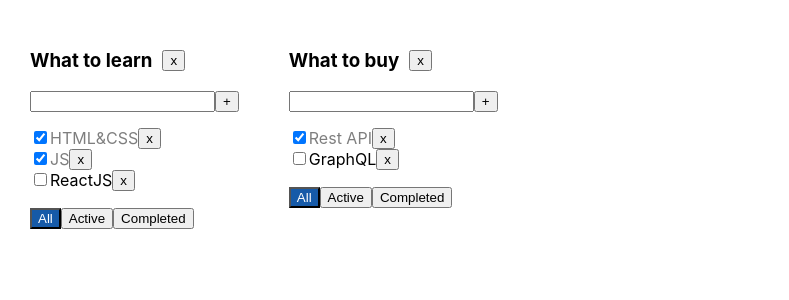
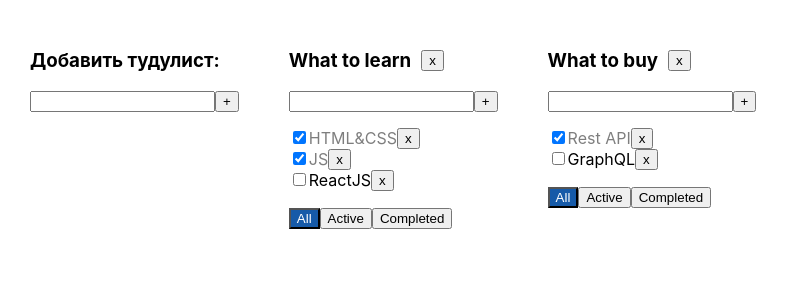
Before and after one commit to RomanHass/todolist, a React (Vite) app: page / in a window 1280 px wide. Shown: the top 300 px of the page, without its empty margins (0-789 px from the left). Built offline with nearby package versions, Linux system fonts and the light colour scheme.

Commit message:
add: functionality for adding todolists

```diff
--- a/src/App.tsx
+++ b/src/App.tsx
@@ -23,6 +23,7 @@ export const App = () => {
   const [todolists, setTodolists] = useState<TodolistType[]>([
     { id: todolistId1, title: 'What to learn', filter: 'all' },
     { id: todolistId2, title: 'What to buy', filter: 'all' },
+    // { id: todolistId2, title: 'What to buy', filter: 'all' },
   ])
 
   const [tasks, setTasks] = useState({
@@ -36,6 +37,13 @@ export const App = () => {
       { id: v1(), title: 'GraphQL', isDone: false },
     ],
   })
+
+  const addTodolist = (title: string) => {
+    const todolistId = v1()
+    const newTodolist: TodolistType = { id: todolistId, title, filter: 'all' }
+    setTodolists([newTodolist, ...todolists])
+    setTasks({ ...tasks, [todolistId]: [] })
+  }
 
   const removeTodolist = (todolistId: string) => {
     setTodolists(todolists.filter(tl => tl.id !== todolistId))
@@ -61,6 +69,10 @@ export const App = () => {
 
   return (
     <div className="app">
+      <div>
+        <h3>Добавить тудулист:</h3>
+        <AddItemForm addItem={addTodolist} />
+      </div>
       {todolists.map(tl => {
         let tasksForTodolist = tasks[tl.id]
         return (
@@ -72,7 +84,7 @@ export const App = () => {
             filter={tl.filter}
             removeTodolist={removeTodolist}
             removeTask={removeTask}
-            addTask={addTask}
+            addItem={addTask}
             changeTaskStatus={changeTaskStatus}
             changeTodolistFilter={changeTodolistFilter}
           />
--- a/src/components/AddItemForm.tsx
+++ b/src/components/AddItemForm.tsx
@@ -2,29 +2,28 @@ import { ChangeEvent, KeyboardEvent, useState } from 'react'
 import { Button } from './Button'
 
 export type PropsType = {
-  todolistId: string
-  addTask: (todolistId: string, title: string) => void
+  addItem: (title: string) => void
 }
 
-export const AddItemForm = ({ todolistId, addTask }: PropsType) => {
+export const AddItemForm = ({ addItem }: PropsType) => {
   const [inputValue, setInputValue] = useState('')
   const [error, setError] = useState<null | string>(null)
 
-  const changeTaskTitleHandler = (e: ChangeEvent<HTMLInputElement>) => {
+  const changeItemTitleHandler = (e: ChangeEvent<HTMLInputElement>) => {
     setError(null)
     setInputValue(e.currentTarget.value)
   }
 
-  const addTaskOnKeyUpHandler = (e: KeyboardEvent<HTMLInputElement>) => {
+  const addItemOnKeyUpHandler = (e: KeyboardEvent<HTMLInputElement>) => {
     if (e.key === 'Enter') {
-      addTaskHandler(e.currentTarget.value)
+      addItemHandler(e.currentTarget.value)
     }
   }
 
-  const addTaskHandler = (value: string) => {
+  const addItemHandler = (value: string) => {
     const trimmedValue = value.trim()
     if (trimmedValue) {
-      addTask(todolistId, trimmedValue)
+      addItem(trimmedValue)
       setInputValue('')
     } else {
       setError('Title is required!')
@@ -36,13 +35,13 @@ export const AddItemForm = ({ todolistId, addTask }: PropsType) => {
       <input
         className={error ? 'error' : ''}
         value={inputValue}
-        onChange={changeTaskTitleHandler}
-        onKeyUp={addTaskOnKeyUpHandler}
+        onChange={changeItemTitleHandler}
+        onKeyUp={addItemOnKeyUpHandler}
       />
       <Button
         title={'+'}
         onClick={() => {
-          addTaskHandler(inputValue)
+          addItemHandler(inputValue)
         }}
       />
       {error && <div className={'errorMessage'}>{error}</div>}
--- a/src/components/Todolist.tsx
+++ b/src/components/Todolist.tsx
@@ -1,4 +1,3 @@
-import { useState, KeyboardEvent, ChangeEvent } from 'react'
 import { TaskType } from '../App'
 import { Button } from './Button'
 import { Task } from './Tasks'
@@ -13,7 +12,7 @@ type PropsType = {
   filter: FilterValuesType
   removeTodolist: (todolistId: string) => void
   removeTask: (todolistId: string, taskId: string) => void
-  addTask: (todolistId: string, title: string) => void
+  addItem: (todolistId: string, title: string) => void
   changeTaskStatus: (todolistId: string, taskId: string, isDone: boolean) => void
   changeTodolistFilter: (todolistId: string, newFilterValue: FilterValuesType) => void
 }
@@ -25,7 +24,7 @@ export const Todolist = ({
   filter,
   removeTodolist,
   removeTask,
-  addTask,
+  addItem,
   changeTaskStatus,
   changeTodolistFilter,
 }: PropsType) => {
@@ -35,6 +34,10 @@ export const Todolist = ({
 
   const changeTaskStatusHandler = (todolistId: string, taskId: string, isDone: boolean) => {
     changeTaskStatus(todolistId, taskId, isDone)
+  }
+
+  const addTaskHandler = (title: string) => {
+    addItem(todolistId, title)
   }
 
   const changeFilterHandler = (newFilerValue: FilterValuesType) => {
@@ -82,7 +85,7 @@ export const Todolist = ({
         <h3>{title}</h3>
         <Button onClick={removeTodolistHandler} title={'x'} />
       </div>
-      <AddItemForm todolistId={todolistId} addTask={addTask} />
+      <AddItemForm addItem={addTaskHandler} />
       {tasks.length === 0 ? (
         <p>Тасок нет</p>
       ) : (
```
